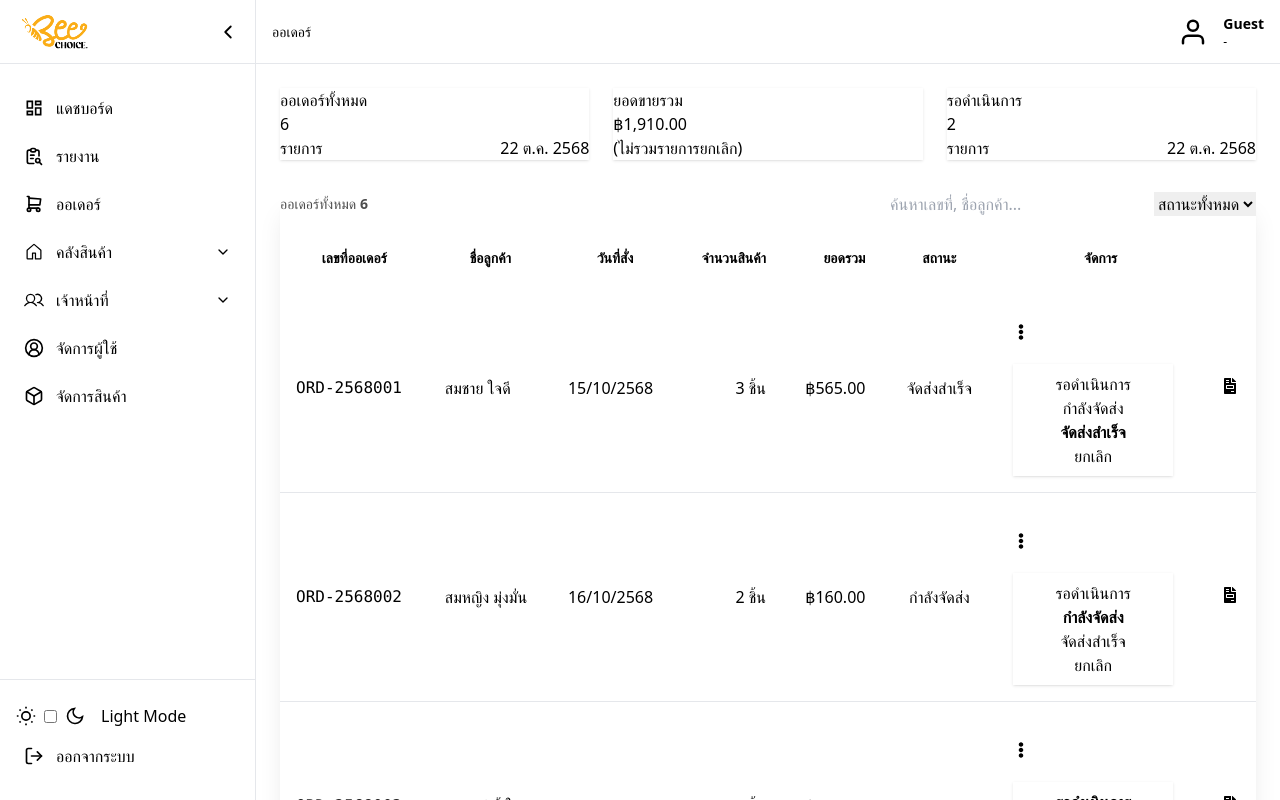
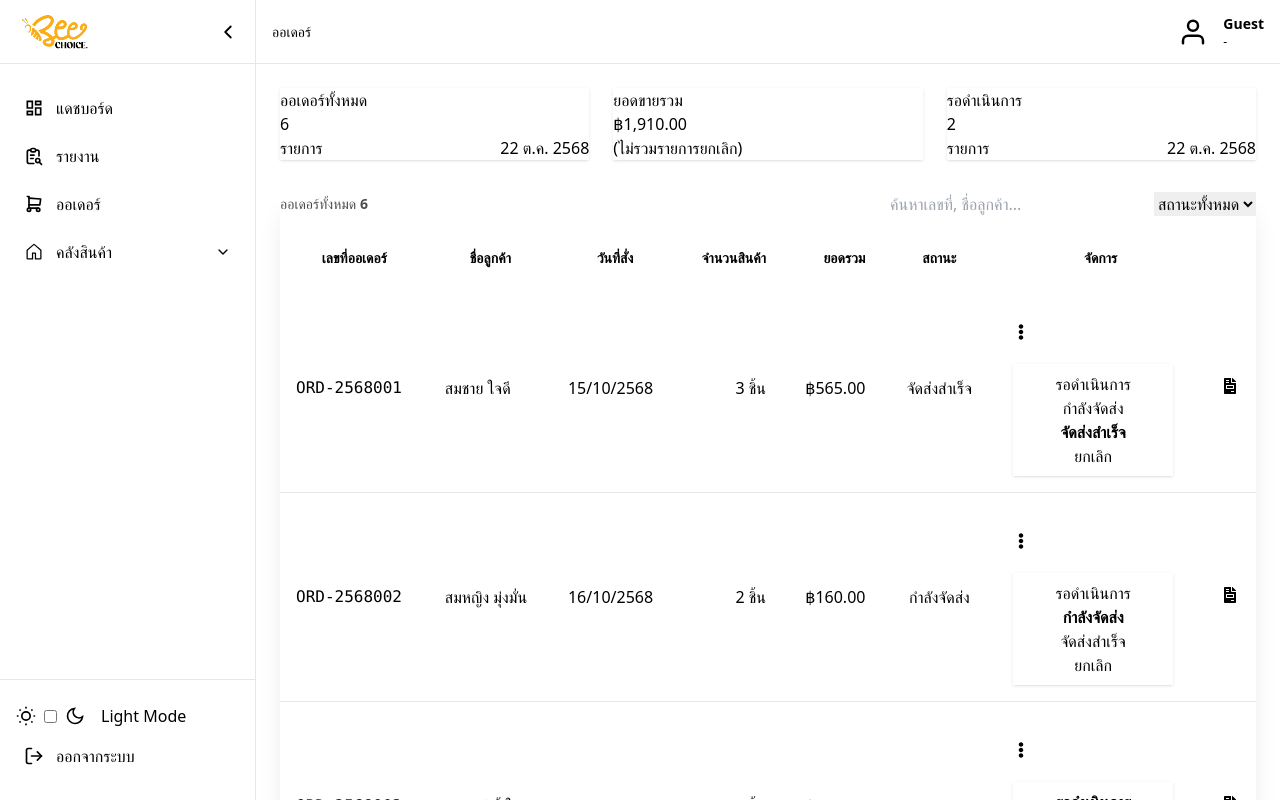
Before and after one commit to KulrapatJay/frontend-warehouse-webapp, a Next.js app: page /order in a window 1280 px wide. Built offline with nearby package versions, Linux system fonts and the light colour scheme.

Commit message:
แก้ไข sidebar นิดหน่อย

```diff
--- a/src/components/common/Sidebar/index.tsx
+++ b/src/components/common/Sidebar/index.tsx
@@ -32,13 +32,11 @@ type LinkItem = {
   roles?: string[];
 };
 
-
 const NAV_ITEMS: NavItem[] = [
   { href: "/dashboard", label: "แดชบอร์ด", Icon: MdOutlineDashboard },
   { href: "/reports", label: "รายงาน", Icon: TbReportSearch },
   { href: "/order", label: "ออเดอร์", Icon: TbShoppingCart },
 ];
-
 
 const WAREHOUSE_LINKS = [
   { href: "/warehouse/1", label: "คลังสินค้า 1" },
@@ -47,8 +45,12 @@ const WAREHOUSE_LINKS = [
 ];
 
 const STAFF_LINKS: LinkItem[] = [
-  { href: "/staff", label: "สินค้าทั้งหมด", roles: ['staff', 'manager'] },
-  { href: "/staff/product-outbound", label: "สินค้าออก", roles: ['staff', 'manager'] },
+  { href: "/staff", label: "สินค้าทั้งหมด", roles: ["staff", "manager"] },
+  {
+    href: "/staff/product-outbound",
+    label: "สินค้าออก",
+    roles: ["staff", "manager"],
+  },
 ];
 
 export default function Sidebar() {
@@ -78,10 +80,33 @@ export default function Sidebar() {
   }, [logout, router]);
 
   const visibleNavItems = useMemo(() => {
-    return NAV_ITEMS.filter(item => {
+    return NAV_ITEMS.filter((item) => {
       if (!item.roles) return true; // Show if no role restriction
       return user?.role && item.roles.includes(user.role);
     });
+  }, [user?.role]);
+
+  // Filter staff links based on user role
+  const visibleStaffLinks = useMemo(() => {
+    return STAFF_LINKS.filter((link) => {
+      if (!link.roles) return true;
+      return user?.role && link.roles.includes(user.role);
+    });
+  }, [user?.role]);
+
+  // Check if user should see staff section
+  const shouldShowStaffSection = useMemo(() => {
+    return visibleStaffLinks.length > 0;
+  }, [visibleStaffLinks]);
+
+  // Check if user should see user management
+  const shouldShowUserManagement = useMemo(() => {
+    return user?.role === "admin";
+  }, [user?.role]);
+
+  // Check if user should see product management
+  const shouldShowProductManagement = useMemo(() => {
+    return user?.role && ["manager", "staff"].includes(user.role);
   }, [user?.role]);
 
   const handleThemeChange = useCallback(
@@ -198,7 +223,8 @@ export default function Sidebar() {
             )}
           </div>
 
-          {/* Staff collapsible group */}
+          {/* Staff collapsible group - Only show if user has access */}
+          {shouldShowStaffSection && (
             <div>
               <button
                 onClick={onToggleStaff}
@@ -228,7 +254,7 @@ export default function Sidebar() {
 
               {isStaffOpen && !isCollapsed && (
                 <div id="staff-submenu" className="pl-8 pt-2 space-y-2">
-                {STAFF_LINKS.map((link) => (
+                  {visibleStaffLinks.map((link) => (
                     <Link
                       key={link.href}
                       href={link.href}
@@ -247,10 +273,15 @@ export default function Sidebar() {
                 </div>
               )}
             </div>
+          )}
 
+          {/* User Management - Only show for manager and staff */}
+          {shouldShowUserManagement && (
             <Link
               href="/user_management"
-            aria-current={pathname === "/user_management" ? "page" : undefined}
+              aria-current={
+                pathname === "/user_management" ? "page" : undefined
+              }
               className={`flex items-center p-2 rounded-lg hover:bg-base-200 transition
               ${
                 pathname === "/user_management"
@@ -265,6 +296,10 @@ export default function Sidebar() {
               />
               {!isCollapsed && <span className="ml-3">จัดการผู้ใช้</span>}
             </Link>
+          )}
+
+          {/* Product Management - Only show for manager and staff */}
+          {shouldShowProductManagement && (
             <Link
               href="/product_management"
               aria-current={
@@ -280,6 +315,7 @@ export default function Sidebar() {
               <LuBox size={20} className="flex-shrink-0" aria-hidden />
               {!isCollapsed && <span className="ml-3">จัดการสินค้า</span>}
             </Link>
+          )}
         </nav>
 
         {/* Footer controls */}
@@ -369,7 +405,9 @@ export default function Sidebar() {
             className="flex items-center w-full p-2 rounded-lg hover:bg-base-200 text-error active:opacity-80 transition-colors duration-150"
           >
             <FiLogOut size={20} className="flex-shrink-0" aria-hidden />
-            {!isCollapsed && <span className="ml-3 font-medium">ออกจากระบบ</span>}
+            {!isCollapsed && (
+              <span className="ml-3 font-medium">ออกจากระบบ</span>
+            )}
           </button>
         </div>
       </div>
```
Lines whose indentation alone changed are shown as unchanged.
